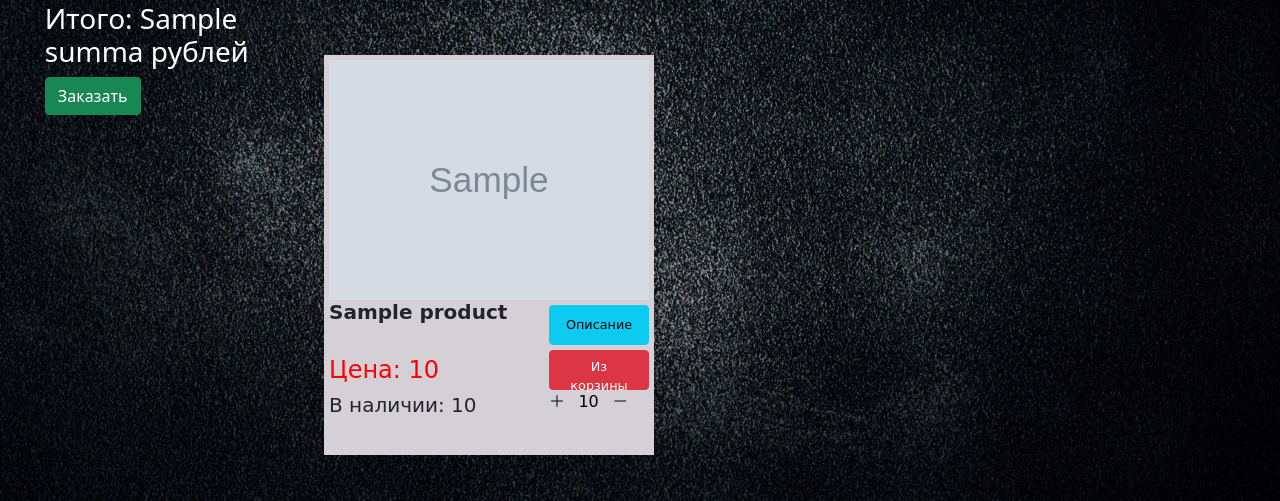
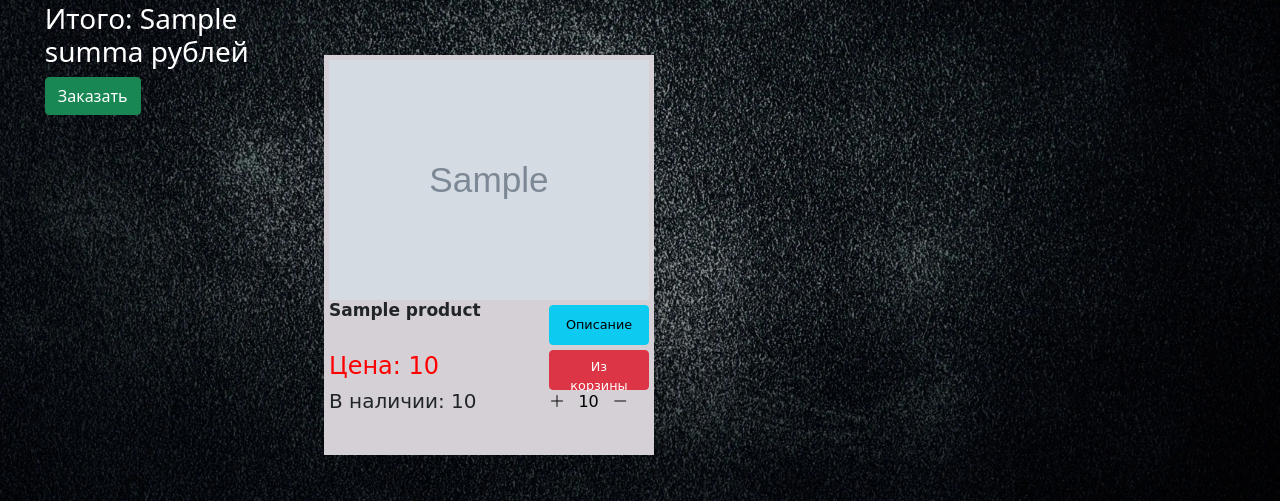
Before and after one commit to PVkolos/Shop, a Django app: template base/templates/base/basket.html in a window 1280 px wide. Shown: the part 225-726 px from the top of the page. Run offline with Django 5.2, Linux system fonts and the light colour scheme; the template is opened without the code that fills it: most values are stand-ins (such as "Sample title", 1, 10 or a date in 2020); grey boxes marked "Sample" are stand-in pictures.

Commit message:
косметические улучшения

```diff
--- a/base/static/base/css/assortment.css
+++ b/base/static/base/css/assortment.css
@@ -136,7 +136,7 @@
 	--vs-primary: 29 92 255;
 }
 .dialog_menu {
-	padding: 1rem 3rem;
+	padding: 5px 10px;
 	background: white;
 	max-width: 400px;
 	padding-top: 2rem;
@@ -338,6 +338,8 @@
 .assortment img{
   width: 100%;
   float: center;
+    height: auto;
+    max-height: 300px;
 }
 
 .text_block {
@@ -347,11 +349,16 @@
 }
 
 .text_block h3 {
-    font-size: 20px;
+    font-size: 17px;
   font-weight: bold;
   width: 65%;
   word-wrap: break-word; /* Переносит слова на новую строку по необходимости */
   overflow-wrap: break-word; /* Переносит слова, если они слишком длинные */
+    overflow: hidden;
+    display: -webkit-box;
+   -webkit-line-clamp: 4; /* number of lines to show */
+           line-clamp: 4;
+   -webkit-box-orient: vertical;
 }
 
 .text_block h4 {
```
Also changed, not shown: db.sqlite3, media/images/2024-10-18_12-03-02.png (added).
